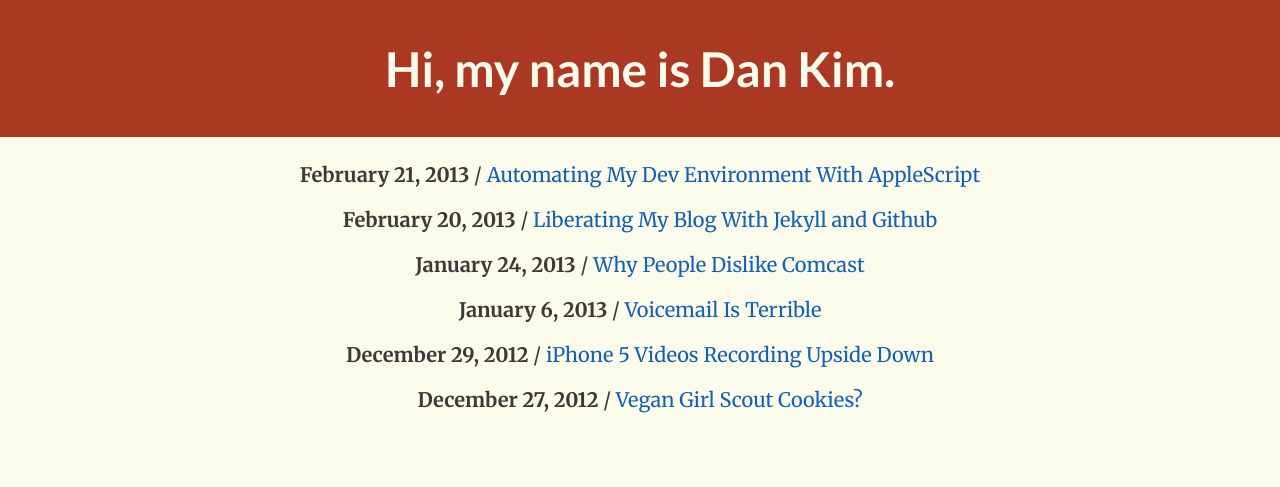
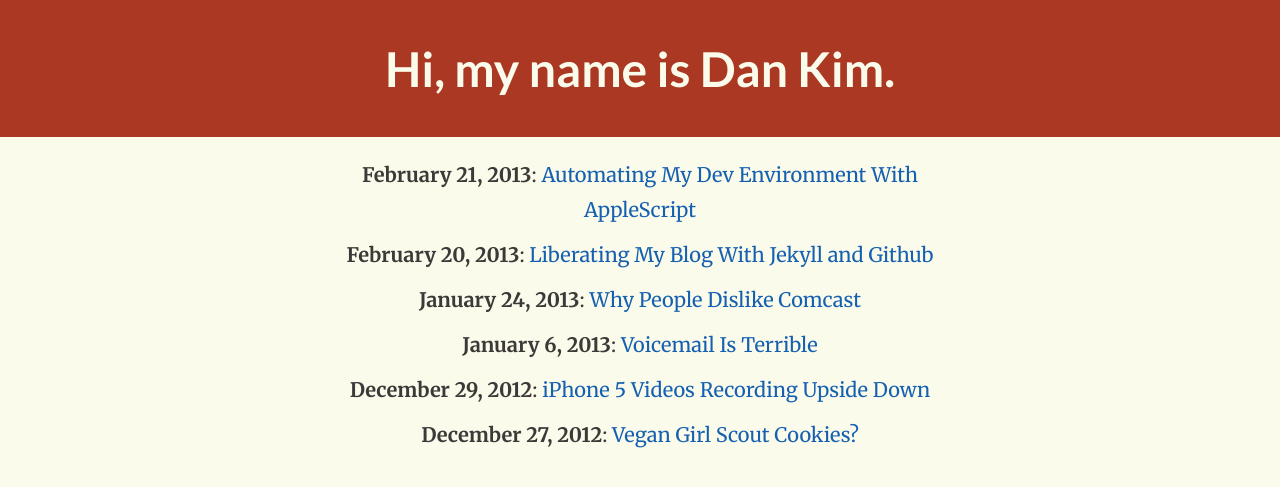
Before and after one commit to clarkhtse/blog, a Jekyll site: the page built from index.html, in a window 1280 px wide. Shown: the top 487 px of the page. Built offline with Jekyll 4.4.1, drawn with Linux system fonts in a browser that asks for light colours; Markdown is read by kramdown in place of the engine named in the settings.

Commit message:
Width change to main container

```diff
--- a/index.html
+++ b/index.html
@@ -6,7 +6,7 @@ title: Hi, my name is Dan Kim.
 <ul class="post-list">
   {% for post in site.posts %}
   <li>
-    <span class="post-date">{{ post.date | date: "%B %e, %Y" }}</span> / <a href="{{site.url}}{{ post.url }}">{{ post.title }}</a>
+    <span class="post-date">{{ post.date | date: "%B %e, %Y" }}</span>: <a href="{{site.url}}{{ post.url }}">{{ post.title }}</a>
   </li>
   {% endfor %}
 </ul>
--- a/stylesheets/_main.sass
+++ b/stylesheets/_main.sass
@@ -118,7 +118,7 @@ footer
 
 .container-content
   margin: 0 auto
-  width: 760px
+  width: 670px
 
 .post-list
   list-style: none
--- a/stylesheets/styles.css
+++ b/stylesheets/styles.css
@@ -145,7 +145,7 @@ footer {
 /* line 119, /Users/dankim/dropbox/web/github/blog/stylesheets/_main.sass */
 .container-content {
   margin: 0 auto;
-  width: 760px; }
+  width: 670px; }
 
 /* line 123, /Users/dankim/dropbox/web/github/blog/stylesheets/_main.sass */
 .post-list {
```
